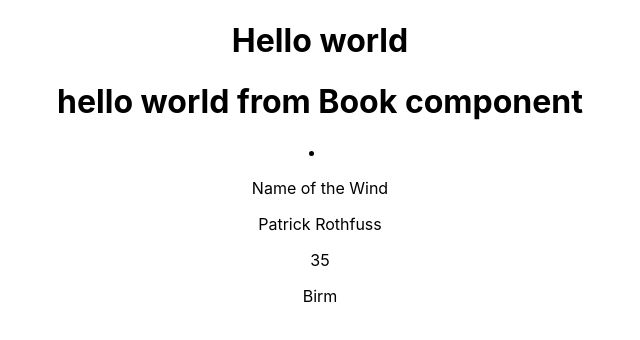
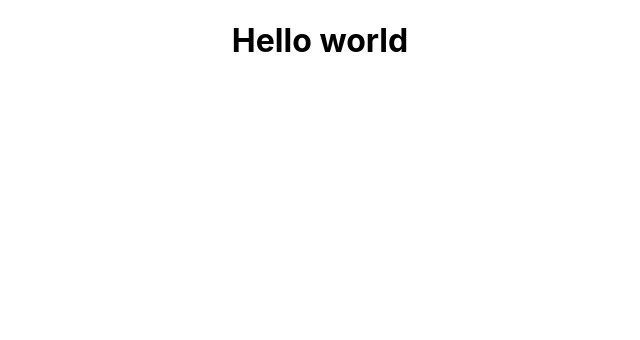
Before and after one commit to waiscodes/typescript-jest, a React (Create React App) app: page / in a window 1280 px wide. Shown: the top 340 px of the page, without its empty margins (320-960 px from the left). Built offline with nearby package versions, Linux system fonts and the light colour scheme.

Commit message:
removed book component

```diff
--- a/src/App.tsx
+++ b/src/App.tsx
@@ -2,7 +2,6 @@ import React, { useState } from "react";
 import "./App.css";
 
 // components
-import Book from "./components/Books";
 
 // Book Interface
 interface IState {
@@ -27,7 +26,6 @@ function App() {
   return (
     <div className='App'>
       <h1>Hello world</h1>
-      <Book books={books} />
     </div>
   );
 }
--- a/src/components/Books.tsx
+++ /dev/null
@@ -1,34 +0,0 @@
-import React from "react";
-
-// Props Interface
-interface IProps {
-  books: {
-    title: string;
-    author: string;
-    upvotes: number;
-    recBy: string;
-  }[];
-}
-
-const Book: React.FC<IProps> = ({ books }) => {
-  const renderBooks = (): JSX.Element[] => {
-    return books.map((book) => {
-      return (
-        <li>
-          <p>{book.title}</p>
-          <p>{book.author}</p>
-          <p>{book.upvotes}</p>
-          <p>{book.recBy}</p>
-        </li>
-      );
-    });
-  };
-  return (
-    <div>
-      <h1>hello world from Book component</h1>
-      {renderBooks()}
-    </div>
-  );
-};
-
-export default Book;
```
